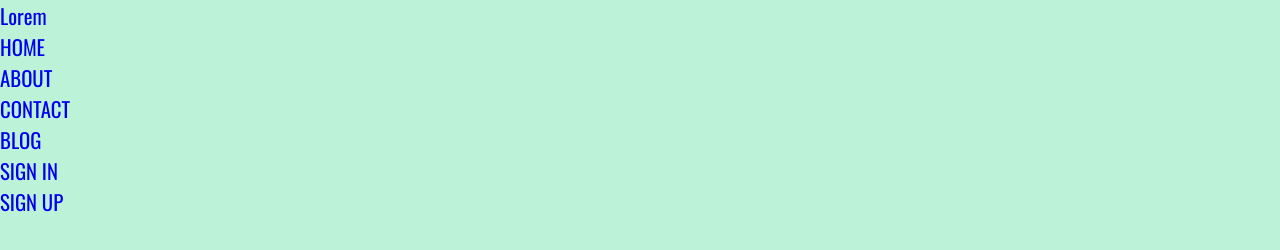
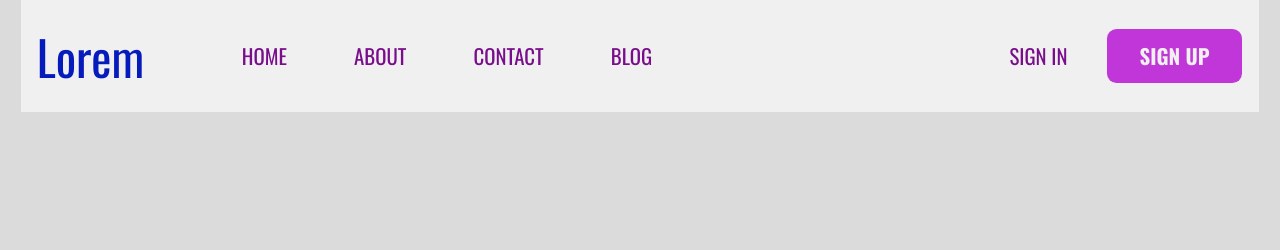
Before and after one commit to kooroosh1363/Gym-Website-with-JS-HTML-CSS, a plain HTML site: page index.html in a window 1280 px wide. Drawn offline with nearby package versions, Linux system fonts and the light colour scheme; a web font is replaced by a local one.

Commit message:
add css codes

```diff
--- a/assets/css/styles.css
+++ b/assets/css/styles.css
@@ -18,12 +18,14 @@
 
     /* colors */
 
-    --first: hsl(0, 100%, 50%);
+    --first: hsl(291, 83%, 30%);
+    --sec:hsl(291, 68%, 53%);
     --text: hsl(0, 0%, 20%);
-    --title: hsl(120, 100%, 50%);
-    --body: hsl(152, 67%, 84%);
+    --title: hsl(233, 94%, 38%);
+    --body: hsl(0, 0%, 86%);
     --container: hsl(175, 34%, 68%);
     --black: hsl(0, 0%, 10%);
+    --webkit:hsl(0, 0%, 94%);
 
 
 
@@ -31,8 +33,10 @@
     --transition: ease-n-out;
 
     /* header-height */
-    --header-height: 5rem;
+    --nav-height: 7rem;
 
+    /* container-width */
+    --container: 122rem;
     /* font-w */
     --font-w-500: 500;
     --font-w-900: 900;
@@ -45,10 +49,14 @@
 
 /* general css */
 
-* {
+*,
+*::before,
+*::after {
     margin: 0;
     padding: 0;
     box-sizing: border-box;
+    text-decoration: none;
+    list-style-type: none;
 }
 
 html {
@@ -108,3 +116,86 @@ img {
 }
 
 /* general css */
+
+
+
+/* scroll bar */
+::-webkit-scrollbar{
+    width: 1.2rem;
+}
+
+::-webkit-scrollbar-track {
+    background-color: var(--webkit);
+}
+
+::-webkit-scrollbar-thumb{
+    background: #888;
+    border-radius: 1.2rem;
+}
+
+::-webkit-scrollbar-thumb:hover{
+    background: #555;
+}
+/* scroll bar */
+
+
+
+/* css codes-s */
+.container{
+max-width: var(--container);
+margin: 0 auto;
+padding: 0 1.3rem;
+}
+
+
+.nav_bar{
+    display: flex;
+    align-items: center;
+    gap: 2rem;
+    background: var(--webkit);
+    height: var(--nav-height);
+}
+
+.logo {
+    font-size: 3rem;
+    color: var(--title);
+    margin: 0 0 0 1rem;
+}
+
+
+.nav_menu{
+    display: flex;
+    justify-content: space-between;
+    width: 100%;
+}
+
+.nav_links{
+    display: flex;
+    justify-content: center;
+    align-items: center;
+}
+
+.nav_list{
+    margin: 0.1rem;
+    display: inline-block;
+}
+
+.nav_list .nav_link{
+    font-family: var(--font-w-700);
+    border-radius: 0.6rem;
+    color: var(--first);
+    padding: 0.7rem 2rem;
+    transition: all 0.5s var(--transition);
+}
+
+.nav_links .nav_list .nav_link:active,
+.nav_links .nav_list .nav_link:focus,
+.nav_link.active {
+    background: var(--sec);
+    margin: 0 1rem 0 0 ;
+    color: var(--webkit);
+    font-weight: var(--font-w-700);
+    transition: all 0.5s var(--transition);
+}
+
+/* css codes-e */
--- a/index.html
+++ b/index.html
@@ -10,10 +10,10 @@
 <body>
     <section class="hero" id="hero">
         <!-- nav bar-s -->
-        <header>
+        <header class="main">
             <div class="container">
                 <nav class="nav_bar">
-                    <a href="#" class="log">Lorem</a>
+                    <a href="#" class="logo">Lorem</a>
                     <div class="icon_mobile">
                         <div class="toggle_mobile"></div>
                     </div>
```
